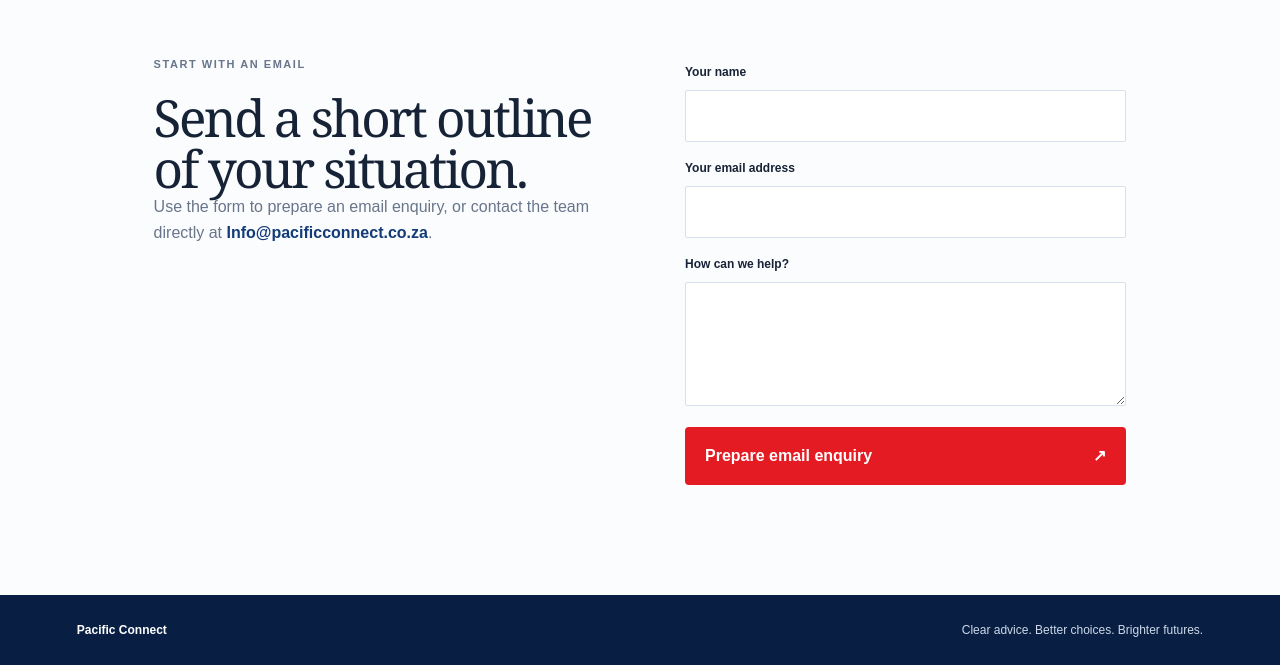
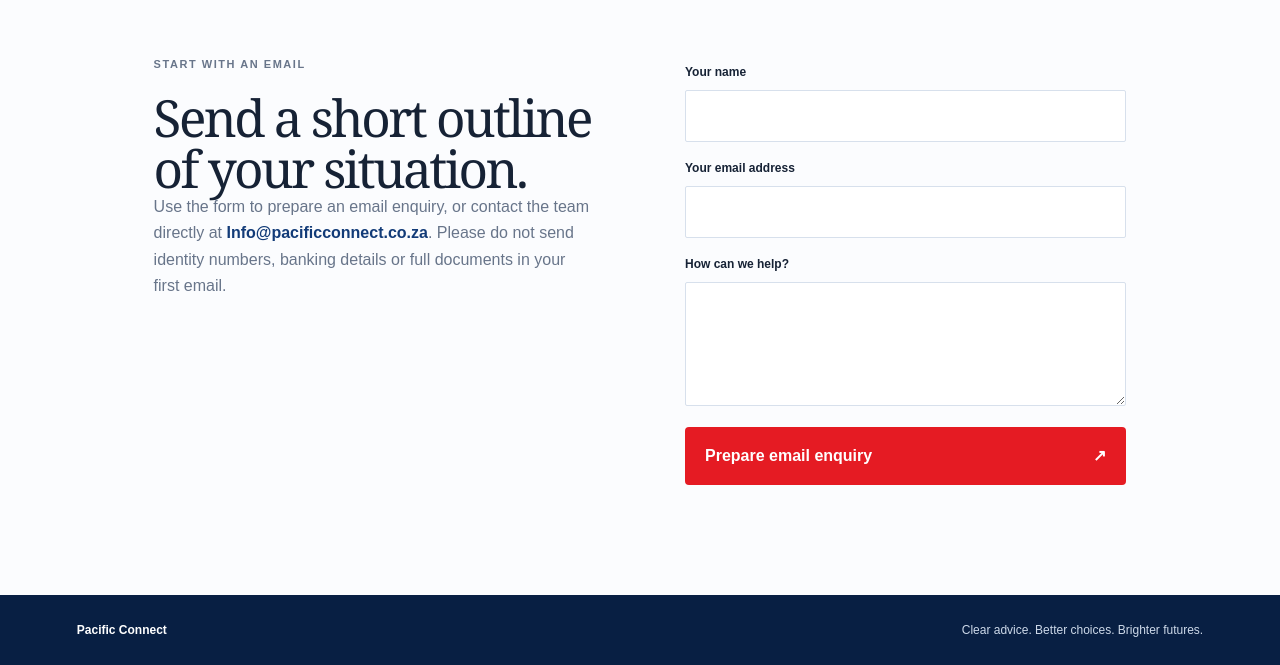
Before and after one commit to notsofatfredd/pacific-connect-landing, a Next.js app: page / in a window 1280 px wide. Shown: the part 2105-2770 px from the top of the page. Built offline with nearby package versions, Linux system fonts and the light colour scheme.

Commit message:
Clarify email-first intake path

```diff
--- a/app/page.tsx
+++ b/app/page.tsx
@@ -3,11 +3,11 @@ const services = ['Debt review removals', 'Debt mediation', 'Judgement removals'
 export default function Home() {
   return <main>
     <header className="site-header"><a className="brand" href="#top" aria-label="Pacific Connect home"><img src="/logo-lockup.png" alt="Pacific Connect" className="brand-lockup" /></a><a className="header-link" href="mailto:Info@pacificconnect.co.za">Email Pacific Connect <span aria-hidden="true">↗</span></a></header>
-    <section className="hero" id="top"><div className="hero-copy"><p className="eyebrow">CLEAR GUIDANCE. PRACTICAL SUPPORT.</p><h1>Understand your options. Take the next step.</h1><p className="hero-lede">Pacific Connect helps you assess your debt and credit position, understand the available route, and move forward with clearer information.</p><a className="primary-button" href="mailto:Info@pacificconnect.co.za?subject=Pacific%20Connect%20assessment%20enquiry">Email for an assessment <span aria-hidden="true">↗</span></a><p className="microcopy">A simple first conversation by email. Your matter is assessed individually.</p></div><div className="hero-art" aria-hidden="true"><img src="/logo-suite-source.png" alt="" /><div className="hero-art-overlay" /><div className="hero-stamp"><span>PC</span><small>Clear next steps</small></div></div></section>
+    <section className="hero" id="top"><div className="hero-copy"><p className="eyebrow">CLEAR GUIDANCE. PRACTICAL SUPPORT.</p><h1>Understand your options. Take the next step.</h1><p className="hero-lede">Pacific Connect helps you assess your debt and credit position, understand the available route, and move forward with clearer information.</p><a className="primary-button" href="mailto:Info@pacificconnect.co.za?subject=Request%20for%20a%20confidential%20assessment&body=Hello%20Pacific%20Connect%2C%0A%0AI%20would%20like%20to%20enquire%20about%20assistance%20with%3A%0A%0ABrief%20description%20of%20my%20matter%3A%0A%0AThank%20you.">Email for an assessment <span aria-hidden="true">↗</span></a><p className="microcopy">A simple first conversation by email. Your matter is assessed individually.</p></div><div className="hero-art" aria-hidden="true"><img src="/logo-suite-source.png" alt="" /><div className="hero-art-overlay" /><div className="hero-stamp"><span>PC</span><small>Clear next steps</small></div></div></section>
     <section className="trust-strip"><div><strong>One matter at a time.</strong><span>Case-by-case assessment</span></div><div><strong>Plain language.</strong><span>Practical support</span></div><div><strong>No false promises.</strong><span>Outcomes depend on circumstances</span></div></section>
     <section className="section services-section" id="services"><div className="section-heading"><p className="eyebrow">WHAT WE CAN HELP WITH</p><h2>A clearer route starts with the right assessment.</h2><p>Tell us what you are dealing with. Pacific Connect can assess the available service route and explain what information is needed to move forward.</p></div><div className="service-grid">{services.map((service, index) => <div className="service-card" key={service}><span>0{index + 1}</span><h3>{service}</h3><b aria-hidden="true">↗</b></div>)}</div></section>
     <section className="assessment-section"><div className="assessment-number"><span>UP TO</span><strong>60%</strong></div><div><p className="eyebrow">DEBT MEDIATION</p><h2>Possible repayment relief, assessed for your circumstances.</h2><p>Monthly debt repayments may be reduced by up to 60%, depending on your financial situation and the agreement reached with creditors.</p><p className="fine-print">This is not a service fee or a guaranteed result. A specific reduction or outcome cannot be guaranteed.</p></div></section>
-    <section className="contact-section" id="contact"><div><p className="eyebrow">START WITH AN EMAIL</p><h2>Send a short outline of your situation.</h2><p>Use the form to prepare an email enquiry, or contact the team directly at <a href="mailto:Info@pacificconnect.co.za">Info@pacificconnect.co.za</a>.</p></div><form className="lead-form" action="mailto:Info@pacificconnect.co.za" method="post" encType="text/plain"><label htmlFor="name">Your name</label><input id="name" name="name" type="text" autoComplete="name" required /><label htmlFor="email">Your email address</label><input id="email" name="email" type="email" autoComplete="email" required /><label htmlFor="message">How can we help?</label><textarea id="message" name="message" rows={4} required /><button type="submit">Prepare email enquiry <span aria-hidden="true">↗</span></button></form></section>
+    <section className="contact-section" id="contact"><div><p className="eyebrow">START WITH AN EMAIL</p><h2>Send a short outline of your situation.</h2><p>Use the form to prepare an email enquiry, or contact the team directly at <a href="mailto:Info@pacificconnect.co.za">Info@pacificconnect.co.za</a>. Please do not send identity numbers, banking details or full documents in your first email.</p></div><form className="lead-form" action="mailto:Info@pacificconnect.co.za" method="post" encType="text/plain"><label htmlFor="name">Your name</label><input id="name" name="name" type="text" autoComplete="name" required /><label htmlFor="email">Your email address</label><input id="email" name="email" type="email" autoComplete="email" required /><label htmlFor="message">How can we help?</label><textarea id="message" name="message" rows={4} required /><button type="submit">Prepare email enquiry <span aria-hidden="true">↗</span></button></form></section>
     <footer className="site-footer"><span>Pacific Connect</span><span>Clear advice. Better choices. Brighter futures.</span></footer>
   </main>;
 }
```
Also changed, not shown: 1 other file (tests, documents, lock files or other folders).
